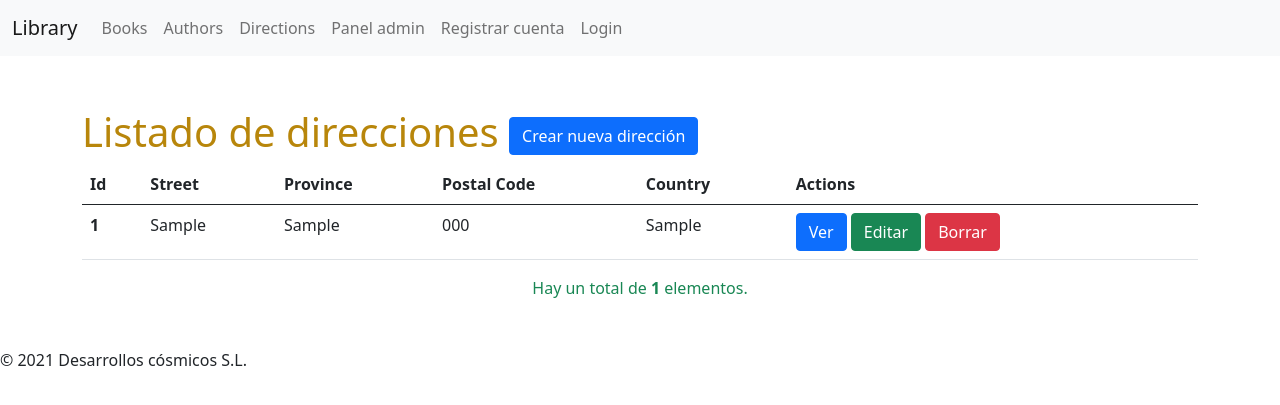
After one commit to alansastre/djangoProject, a Django app: page /directions/ in a window 1280 px wide. The commit adds this page. Shown: the top 405 px of the page. Run offline with Django 3.2, Linux system fonts and the light colour scheme; tables that the repository leaves empty hold one stand-in row (values such as "Sample post").

Commit message:
vistas basadas en clase

```diff
--- /dev/null
+++ b/app/templates/directions/direction-list.html
@@ -0,0 +1,71 @@
+{% extends "layout/layout.html" %}
+
+
+{% block title %}
+    <title>Direction list</title>
+{% endblock %}
+
+
+{% block main %}
+
+    <div class="container mt-5 mb-5">
+        <div class="row">
+
+            <div class="col">
+
+                <h1 class="mt-1 title">Listado de direcciones
+                    <a class="btn btn-primary" href="{% url 'direction_new' %}">Crear nueva dirección</a>
+                </h1>
+
+                <table class="mt-2 table">
+                    <thead>
+                    <tr>
+                        <th scope="col">Id</th>
+                        <th scope="col">Street</th>
+                        <th scope="col">Province</th>
+                        <th scope="col">Postal Code</th>
+                        <th scope="col">Country</th>
+                        <th scope="col">Actions</th>
+
+                    </tr>
+                    </thead>
+                    <tbody>
+
+                    {% for direction in direction_list %}
+
+                        <tr>
+                            <th scope="row">{{ direction.id }}</th>
+                            <td>{{ direction.street }}</td>
+                            <td>{{ direction.province }}</td>
+                            <td>{{ direction.postal_code }}</td>
+                            <td>{{ direction.country }}</td>
+                            <td>
+                                <a class="btn btn-primary" href="{% url 'direction_view' direction.id %}">Ver</a>
+                                <a class="btn btn-success" href="{% url 'direction_load' direction.id %}">Editar</a>
+                                <a class="btn btn-danger" href="{% url 'direction_delete' direction.pk %}">Borrar</a>
+
+                            </td>
+                        </tr>
+
+
+                    {% endfor %}
+
+
+                    </tbody>
+
+                </table>
+
+                {% if not direction_list|length %}
+                    <div class="text-center text-danger">
+                        No hay elementos actualmente.
+                    </div>
+                {% else %}
+                    <div class="text-center text-success">
+                        Hay un total de <strong>{{ direction_list|length }}</strong> elementos.
+                    </div>
+                {% endif %}
+
+            </div>
+        </div>
+    </div>
+{% endblock %}
--- a/app/templates/layout/layout.html
+++ b/app/templates/layout/layout.html
@@ -27,6 +27,9 @@
                 </li>
                 <li class="nav-item">
                     <a class="nav-link" href="{% url 'author_list' %}">Authors</a>
+                </li>
+                <li class="nav-item">
+                    <a class="nav-link" href="{% url 'direction_list' %}">Directions</a>
                 </li>
                 <li class="nav-item">
                     <a class="nav-link" href="/admin">Panel admin</a>
--- a/app/urls.py
+++ b/app/urls.py
@@ -35,4 +35,6 @@ urlpatterns = [
     path('directions/save', views.direction_save, name="direction_save"),
     path('directions/<int:pk>/view', views.direction_view, name="direction_view"),
     path('directions/<int:pk>/load', views.direction_load, name="direction_load"),
+    # url de tipo vista basada en clase
+    path('directions/', views.DirectionListView.as_view(), name='direction_list'),
 ]
--- a/app/views.py
+++ b/app/views.py
@@ -3,6 +3,7 @@ from django.contrib.auth.decorators import login_required
 from django.contrib.auth.models import User
 from django.http import HttpResponse, HttpResponseNotFound, HttpResponseRedirect
 from django.shortcuts import render, redirect
+from django.views import generic
 
 from .forms import DirectionForm
 from .models import Book, Author, Direction, Genre, Biography
@@ -324,3 +325,10 @@ def direction_load(request, pk):
             form.save()
 
     return redirect('direction_view', pk=direction.id)
+
+
+# **************** Vistas basadas en clase ****************
+
+class DirectionListView(generic.ListView):
+    model = Direction
+    template_name = 'directions/direction-list.html'
```
